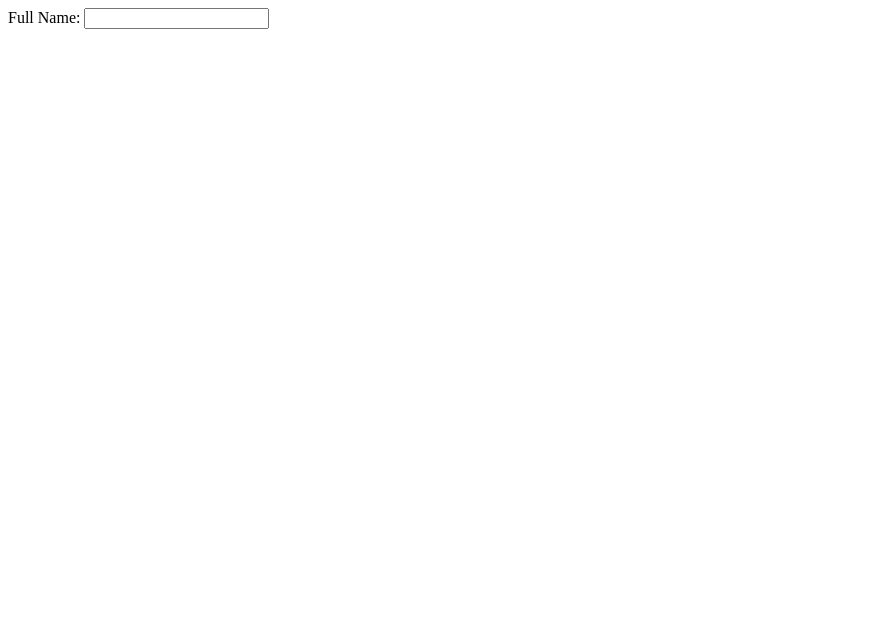
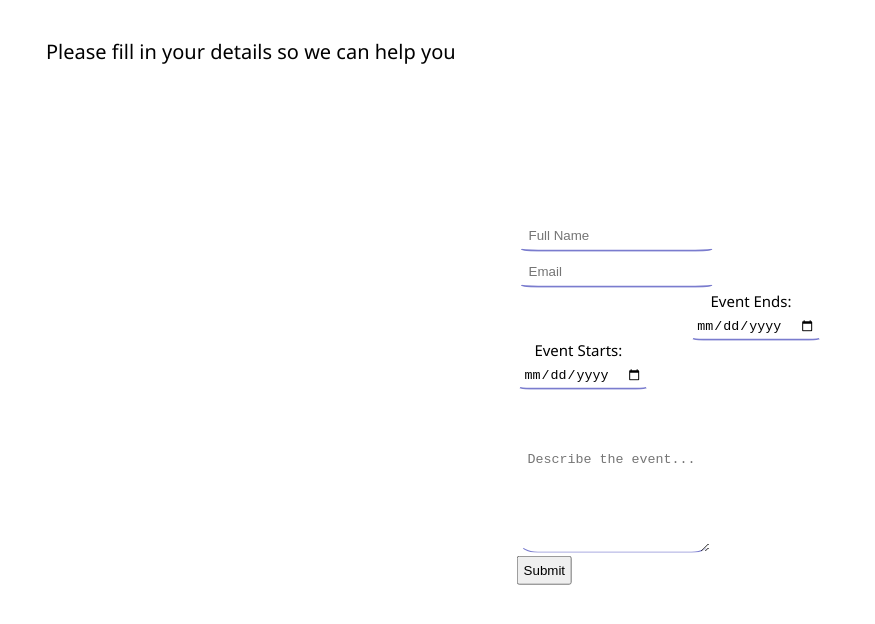
Before and after one commit to Peedee2002/bookingBusses, a Gatsby site in the folder bus-timetable/: page /request in a window 1280 px wide. Shown: the whole page, without its empty margins (0-875 px from the left). Built offline with nearby package versions, Linux system fonts and the light colour scheme; Gatsby itself is replaced by a stand-in of ours.

Commit message:
add marians stuff

```diff
--- a/bus-timetable/package.json
+++ b/bus-timetable/package.json
@@ -19,12 +19,14 @@
     "@emotion/styled": "^11.9.3",
     "@mui/icons-material": "^5.8.4",
     "@mui/material": "^5.8.7",
+    "formik": "^2.2.9",
     "gatsby": "^4.18.0",
     "gatsby-plugin-manifest": "^4.18.0",
     "gatsby-plugin-react-helmet": "^5.18.0",
     "react": "^18.1.0",
     "react-dom": "^18.1.0",
     "react-helmet": "^6.1.0",
-    "react-timetable-events": "^2.0.0"
+    "react-timetable-events": "^2.0.0",
+    "yup": "^0.32.11"
   }
 }
--- a/bus-timetable/src/pages/request/index.js
+++ b/bus-timetable/src/pages/request/index.js
@@ -1,14 +1,90 @@
-import * as React from "react"
+import React from "react";
+import {useState} from 'react';
+import {useFormik} from 'formik';
+import * as Yup from 'yup';
+import * as style from  './index.module.css';
+
+export default function Request() {
+
+  const [showResults, setShowResults] = useState(false)
+
+  const formik = useFormik({
+    initialValues:{
+      fullName:'',
+      email:'',
+      dateStart:'',
+      dateEnd:'',
+      evDesc:''
+    },
+
+    validationSchema: Yup.object({
+      fullName: Yup.string().required("Please fill in your name"),
+      email: Yup.string()
+        .email("Please check that this is a correct email")
+        .required("Please fill in your email"),
+
+      dateStart: Yup.date().required("Please fill in the event's start date"),
+      dateEnd: Yup.date().required("Please fill in the event's end date"),
+      evDesc: Yup.string().required("Please describe your event")
+
+    }),
+
+    onSubmit: (values) =>{
+      setShowResults(true)
+      alert(JSON.stringify(values, null, 4))
+
+    }
+  })
+  return (
+
+    <div>
+        <div className={style.winScreen} style={{display: showResults ? "block": "none"}}>
+          <h1>Success!</h1>
+          <h4>Thank you. We will get back to you soon via email.</h4>
+        </div>
+
+    <div>
+    <h4 className={style.instruction}> Please fill in your details so we can help you</h4>
 
 
+    <form onSubmit={formik.handleSubmit} style={{display: showResults ? "none": "block"}}>
 
-export default function RequestPage() {
-    return(
-        <form>
-            <label for="full-name">Full Name: </label>
-            <input type="text" className="full-name"></input>
+      <div className={style.formInput}>
+        <input id="fullName" onBlur={formik.handleBlur} onChange={formik.handleChange} value={formik.values.fullName} type="text" className={style.fullName} placeholder="Full Name"></input>
+        {formik.touched.fullName && formik.errors.fullName ? <p>{formik.errors.fullName}</p> : null}
+      </div>
 
-        </form>
-    )
+      <div className={style.formInput}>
+        <input id="email" onBlur={formik.handleBlur} onChange={formik.handleChange} value={formik.values.email} type="email" className={style.email} placeholder="Email"></input>
+        {formik.touched.email && formik.errors.email ? <p>{formik.errors.email}</p> : null}
+      </div>
 
+      <div className={style.formInput}>
+        <div className={style.dateInput}>
+          <div className={style.dates}>
+            <label for="dateStart" >Event Starts:</label>
+            <input id="dateStart" onBlur={formik.handleBlur} onChange={formik.handleChange} value={formik.values.dateStart} type="date" className={style.dateStart} ></input>
+            {formik.touched.dateStart && formik.errors.dateStart ? <p>{formik.errors.dateStart}</p> : null}
+          </div>
+
+          <div className="dates">
+            <label for="dateEnd">Event Ends:</label>
+            <input id="dateEnd" onBlur={formik.handleBlur} onChange={formik.handleChange} value={formik.values.dateEnd} type="date" className={style.dateEnd} ></input>
+            {formik.touched.dateEnd && formik.errors.dateEnd ? <p>{formik.errors.dateEnd}</p> : null}
+          </div>
+
+        </div>
+
+      </div>
+
+      <div className={style.formInput}>
+        <textarea id="evDesc" onBlur={formik.handleBlur} onChange={formik.handleChange} value={formik.values.evDesc} className={style.evDesc} placeholder="Describe the event..."></textarea>
+        {formik.touched.evDesc && formik.errors.evDesc ? <p>{formik.errors.evDesc}</p> : null}
+      </div>
+
+      <input type="submit" className="sub-button"></input>
+    </form>
+    </div>
+    </div>
+  );
 }
--- /dev/null
+++ b/bus-timetable/src/pages/request/index.module.css
@@ -0,0 +1,102 @@
+p{
+    color: rgb(193, 39, 39);
+    margin: 0;
+    padding: 0;
+  }
+
+  body{
+    font-size: 15px;
+    font-family:'Segoe UI', Tahoma, Geneva, Verdana, sans-serif;
+    background: transparent;
+  }
+
+  form{
+    margin: 0;
+    position: absolute;
+    top: 50%;
+    left: 50%;
+    -ms-transform: translate(-50%, -50%);
+    transform: translate(-50%, -50%);
+
+  }
+
+  h4{
+    font-weight:lighter;
+    font-size: 20px;
+    margin: 3%;
+
+  }
+
+  label{
+    display: flex;
+    justify-content: center;
+  }
+
+  input{
+    padding: 2%;
+  }
+
+  .dateInput{
+    display: flex;
+    justify-content: center;
+  }
+
+  form{
+    display: flex;
+    flex-direction: column;
+    justify-content: center;
+    align-items: center;
+  }
+
+
+  .formInput input, .evDesc{
+    margin: 1em;
+    padding: 3%;
+    display: block;
+    margin: 1%;
+    transition: border-color, background-color 1s;
+    outline: 0;
+    border-style: solid;
+    border-radius: 10%;
+    border-color: white;
+    border-bottom-color:rgba(110, 112, 202, 0.913);
+
+  }
+
+  .formInput input:focus, .evDesc:focus{
+    border-color: rgba(195, 196, 244, 0.704);
+    background-color: rgba(211, 212, 244, 0.704);;
+
+  }
+
+  .evDesc{
+    height: 7em;
+  }
+
+
+  .dates{
+    margin: 20%;
+  }
+  .subButton{
+    border-style: solid;
+    border-radius: 10%;
+    border-color: white;
+    padding: 5%;
+    background-color: rgba(195, 196, 244, 0.704);
+    transition: background-color 1s;
+    width: 60%;
+  }
+
+  .subButton:hover{
+    background-color: rgba(124, 125, 207, 0.913);
+  }
+
+  .winScreen{
+    margin: 0;
+    position: absolute;
+    top: 50%;
+    left: 50%;
+    -ms-transform: translate(-50%, -50%);
+    transform: translate(-50%, -50%);
+    text-align: center;
+  }
```
Also changed, not shown: bus-timetable/src/pages/request/index.css (deleted), 1 other file.
